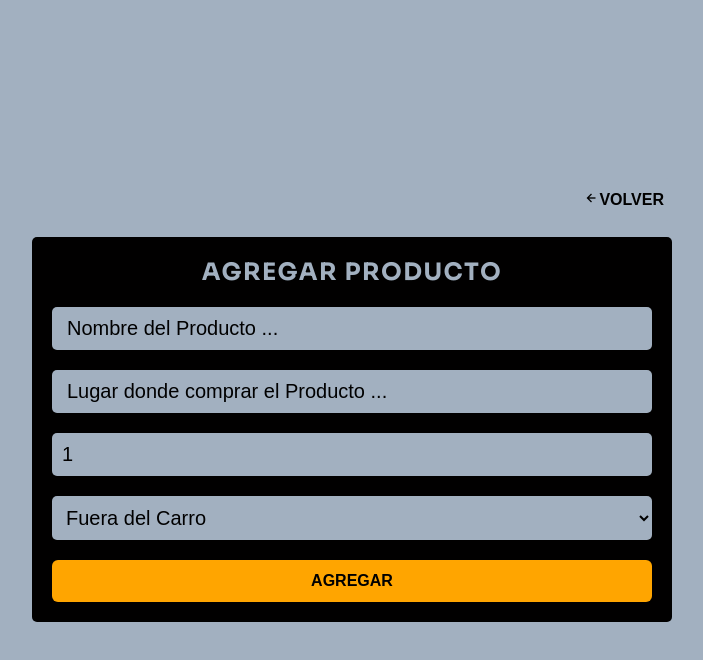
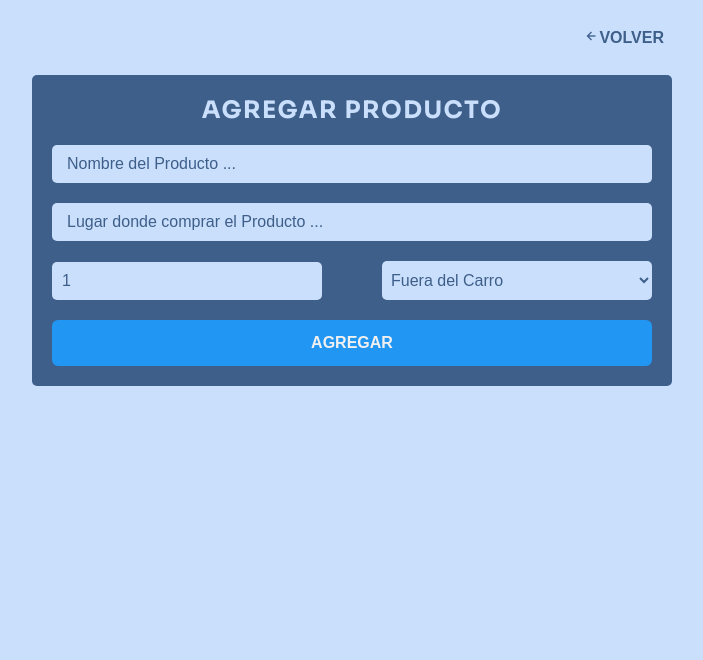
Before and after one commit to dili02/compras-sin-papel-web, a Next.js app: page /nuevo in a window 1280 px wide. Shown: the top 660 px of the page, without its empty margins (288-991 px from the left). Built offline with nearby package versions, Linux system fonts and the light colour scheme.

Commit message:
fixed css

```diff
--- a/components/Card.tsx
+++ b/components/Card.tsx
@@ -53,19 +53,19 @@ export const Card = ({ inCart, name, quantity, placeToShop, id }: Props) => {
           onClick={() => toogleProductInCartById(id)}
           className={
             inCart
-              ? "button button-tertiary button-width-075"
-              : "button button-tertiary button-width-075"
+              ? "button button-tertiary button-width-6"
+              : "button button-tertiary button-width-6"
           }
         >
           {inCart ? (
-            <div className="button-icon">
+            <div className="button-icon font-size-075">
               <span className="">
                 <i className="bx bx-cart"></i>
               </span>
               <span>SACAR</span>
             </div>
           ) : (
-            <div className="button-icon">
+            <div className="button-icon font-size-075">
               <span>
                 <i className="bx bx-cart-download"></i>
               </span>
@@ -76,18 +76,18 @@ export const Card = ({ inCart, name, quantity, placeToShop, id }: Props) => {
 
         <button
           onClick={() => push(`/editar/${id}`)}
-          className="button button-tertiary button-width-075"
+          className="button button-tertiary button-width-6"
         >
-          <div className="button-icon">
+          <div className="button-icon font-size-075">
             <i className="bx bx-edit-alt"></i>
             <span>EDITAR</span>
           </div>
         </button>
         <button
           onClick={() => deleteProduct(id)}
-          className="button button-tertiary button-width-075"
+          className="button button-tertiary button-width-6"
         >
-          <div className="button-icon">
+          <div className="button-icon font-size-075">
             <i className="bx bx-trash"></i>
             <span>ELIMINAR</span>
           </div>
--- a/components/ProductForm.tsx
+++ b/components/ProductForm.tsx
@@ -89,6 +89,7 @@ export const ProductForm = (props: Props) => {
           onChange={handleChangeInput}
         />
 
+        <div className="form-control-2">
           <input
             type="number"
             placeholder="Cantidad"
@@ -108,6 +109,7 @@ export const ProductForm = (props: Props) => {
             <option value="false">Fuera del Carro</option>
             <option value="true">Dentro del Carro</option>
           </select>
+        </div>
 
         <Button className="button-primary width-100" isDisabled={!productName}>
           {query.id ? "EDITAR" : "AGREGAR"}
--- a/styles/button.css
+++ b/styles/button.css
@@ -14,12 +14,14 @@
 
 .button-primary {
   background-color: var(--color-3);
-  color: var(--color-2);
+  color: var(--color-4);
+  border: solid 2px var(--color-3);
 }
 
 .button-secondary {
   border: solid 2px var(--color-2);
   background-color: var(--color-1);
+  color: var(--color-2);
 }
 
 .button-product-out {
@@ -57,11 +59,19 @@
   align-items: center;
   justify-content: center;
   font-size: 1.25rem;
-  font-weight: 500;
+  font-weight: 700;
 }
 
-.button-width-075 {
-  width: 8.5rem;
+.button-width-5 {
+  width: 5rem;
+}
+
+.button-width-6 {
+  width: 6rem;
+}
+
+.button-width-75 {
+  width: 7.5rem;
 }
 
 .button-width-10 {
@@ -71,3 +81,7 @@
 .font-weight-700 {
   font-size: 1.75rem;
 }
+
+.font-size-075 {
+  font-size: 0.75rem;
+}
--- a/styles/card.css
+++ b/styles/card.css
@@ -15,7 +15,7 @@
 }
 
 .product-status-icon {
-  font-size: 1.5rem;
+  font-size: 1rem;
   padding: 0.5rem;
   border-radius: var(--border-radius);
 }
@@ -32,25 +32,25 @@
 
 .product-status-text-in {
   color: var(--color-green-dark);
-  font-size: 1.35rem;
+  font-size: 1rem;
 }
 
 .product-status-text-out {
   color: var(--color-red-dark);
-  font-size: 1.35rem;
+  font-size: 1rem;
 }
 
 .product-item-name {
   padding: 1rem 0;
   text-transform: uppercase;
-  color: var(--color-2);
+  color: var(--color-3);
 }
 
 .product-item-place-quantity {
   display: flex;
   justify-content: space-between;
   align-items: center;
-  font-size: 1.05rem;
+  font-size: 0.9rem;
 }
 
 .product-actions {
--- a/styles/formProduct.css
+++ b/styles/formProduct.css
@@ -1,10 +1,10 @@
 .page-new-container {
   display: flex;
   flex-direction: column;
-  justify-content: center;
   align-items: flex-end;
   height: 100vh;
   gap: 1rem;
+  margin-top: 1rem;
 }
 
 .productform {
@@ -24,8 +24,19 @@
   letter-spacing: 1.5px;
 }
 
+.form-control-2 {
+  display: flex;
+  justify-content: space-between;
+  align-items: center;
+}
+
+.form-control-2 input,
+select {
+  width: 45%;
+}
+
 .productform input {
-  font-size: 1.25rem;
+  font-size: 1rem;
   padding: 10px;
   border-radius: 5px;
   background-color: var(--color-1);
@@ -34,7 +45,7 @@
 }
 
 .productform input::placeholder {
-  font-size: 1.25rem;
+  font-size: 1rem;
   padding: 10px 5px;
   background-color: var(--color-1);
   color: var(--color-2);
@@ -45,16 +56,16 @@
 }
 
 .productform select {
-  padding: 10px;
+  padding: 10px 5px;
   border-radius: 5px;
   background-color: var(--color-1);
   color: var(--color-2);
   border: none;
-  font-size: 1.25rem;
+  font-size: 1rem;
 }
 
 .productform select option {
-  font-size: 1.25rem;
+  font-size: 1rem;
   padding: 10px;
   color: var(--color-2);
 }
--- a/styles/globals.css
+++ b/styles/globals.css
@@ -20,9 +20,9 @@
   --border-radius: 6px;
   --font-size: 12px;
 
-  --color-1: #a2b0c0;
-  --color-2: #010000;
-  --color-3: #ffa500;
+  --color-1: #cadffb;
+  --color-2: #3e5f8a;
+  --color-3: #2196f3;
   --color-4: #f0f0f0;
   --color-green-light: #c6ffc6;
   --color-green-dark: #00aa00;
@@ -64,12 +64,17 @@ a {
   text-align: center;
   text-transform: uppercase;
   padding: 0.5rem 0;
+  color: var(--color-2);
 }
 
 .header-buttons {
   display: flex;
   justify-content: space-between;
   align-items: center;
+}
+
+.header-info {
+  font-size: 0.85rem;
 }
 
 .product-list {
--- a/styles/headerInfo.css
+++ b/styles/headerInfo.css
@@ -3,6 +3,7 @@
   justify-content: space-between;
   align-items: center;
   font-size: 1.25rem;
+  color: var(--color-2);
 }
 
 .header-info > div {
--- a/styles/search.css
+++ b/styles/search.css
@@ -22,7 +22,7 @@
 
 .search-input::placeholder {
   padding: 0.5rem 0.25rem;
-  color: 2px solid var(--color-2);
+  color: var(--color-2);
 }
 
 .search-icon {
```
Also changed, not shown: pages/index.tsx (+3 -4 lines), assets/logo.png (added), assets/logo.svg (deleted). Lines whose indentation alone changed are shown as unchanged.
